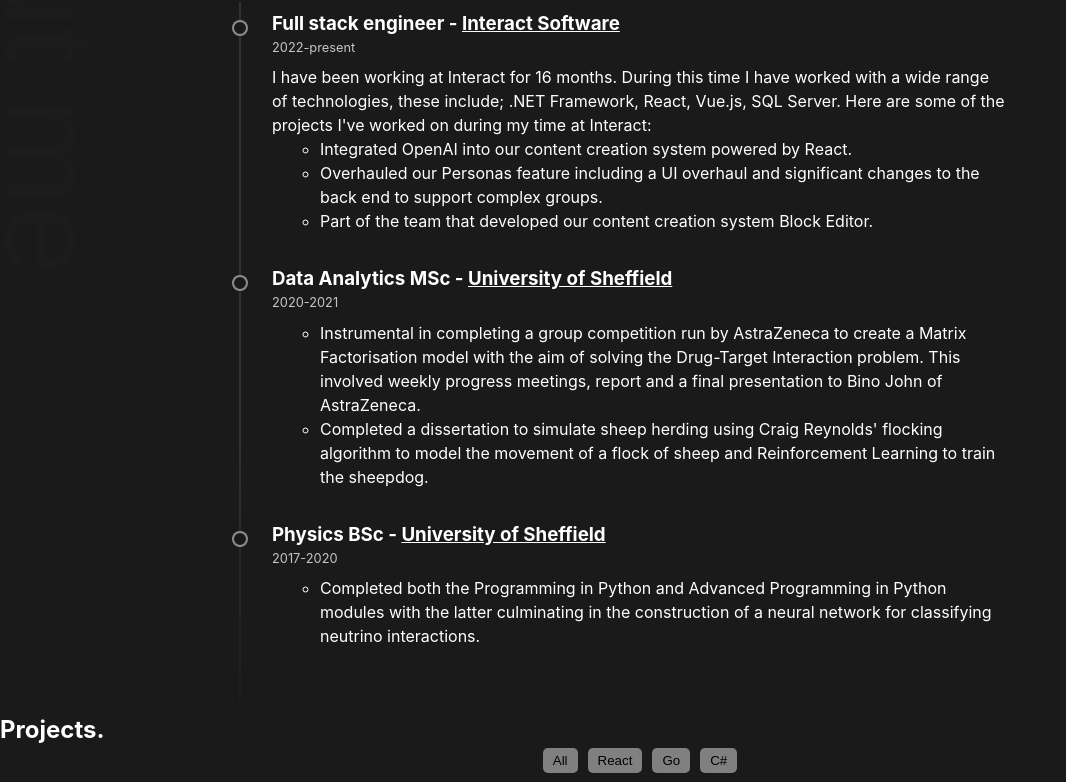
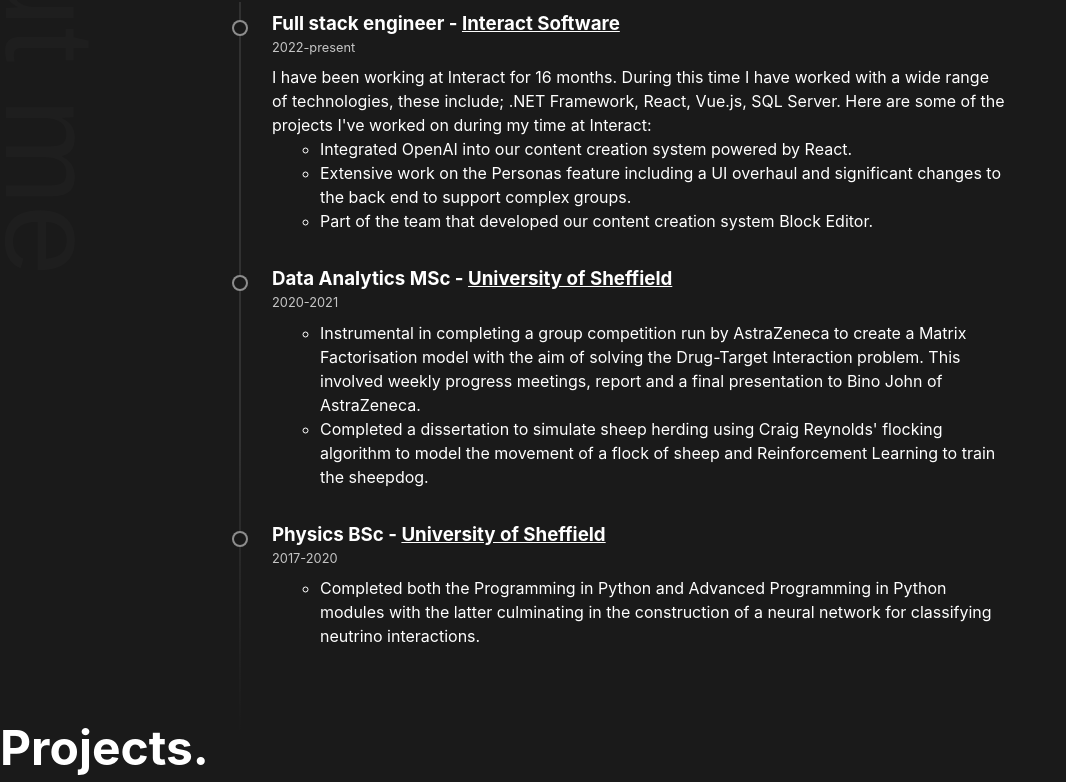
Before and after one commit to SamuelMidgley/portfolio, a Preact app: page / in a window 1280 px wide. Shown: the part 805-1587 px from the top of the page, without its empty margins (0-1066 px from the left). Built offline with nearby package versions, Linux system fonts and the light colour scheme.

Commit message:
Minor tweaks

```diff
--- a/src/features/home/Home.scss
+++ b/src/features/home/Home.scss
@@ -5,3 +5,7 @@
   align-items: center;
   color: white;
 }
+
+h2 {
+  font-size: 3rem;
+}
--- a/src/features/home/components/about/About.scss
+++ b/src/features/home/components/about/About.scss
@@ -8,11 +8,10 @@
     position: absolute;
     top: 0rem;
     left: -14rem;
-    color: rgba(255, 255, 255, 0.01);
-  }
-
-  h2 {
-    font-size: 3rem;
+    color: rgba(255, 255, 255, 0.02);
+    -webkit-user-select: none; /* Safari */
+    -ms-user-select: none; /* IE 10 and IE 11 */
+    user-select: none; /* Standard syntax */
   }
 
   .about-details {
--- a/src/features/home/components/about/About.tsx
+++ b/src/features/home/components/about/About.tsx
@@ -32,9 +32,9 @@
                   React.
                 </li>
                 <li>
-                  Overhauled our <a>Personas</a> feature including a UI overhaul
-                  and significant changes to the back end to support complex
-                  groups.
+                  Extensive work on the <a>Personas</a> feature including a UI
+                  overhaul and significant changes to the back end to support
+                  complex groups.
                 </li>
                 <li>
                   Part of the team that developed our content creation system{' '}
--- a/src/features/home/components/nav-bar/NavBar.scss
+++ b/src/features/home/components/nav-bar/NavBar.scss
@@ -8,6 +8,11 @@
   .nav-bar_logo {
     font-family: 'Franklin Gothic Medium', 'Arial Narrow', Arial, sans-serif;
     font-size: 2rem;
+
+    > a {
+      text-decoration: none;
+      color: var(--font-color);
+    }
   }
 
   .nav-bar_actions {
--- a/src/features/home/components/nav-bar/NavBar.tsx
+++ b/src/features/home/components/nav-bar/NavBar.tsx
@@ -3,7 +3,9 @@
 export default function NavBar() {
   return (
     <header className="nav-bar">
-      <div className="nav-bar_logo">SM.</div>
+      <div className="nav-bar_logo">
+        <a href="/">SM.</a>
+      </div>
       <ul className="nav-bar_actions">
         <li>
           <a href="#about">About</a>
```
